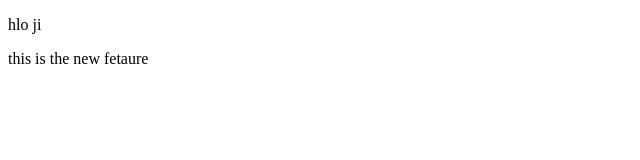
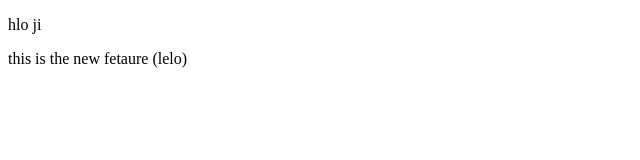
Before and after one commit to sawankarkii/demo, a plain HTML site: page index.html in a window 1280 px wide. Shown: the full height of the page, 0-640 px from the left. Drawn offline with Linux system fonts and the light colour scheme.

```diff
--- a/index.html
+++ b/index.html
@@ -7,6 +7,6 @@
 </head>
 <body>
     <p>hlo ji </p>
-    <p>this is the new fetaure</p>
+    <p>this is the new fetaure (lelo)</p>
 </body>
 </html>
```
